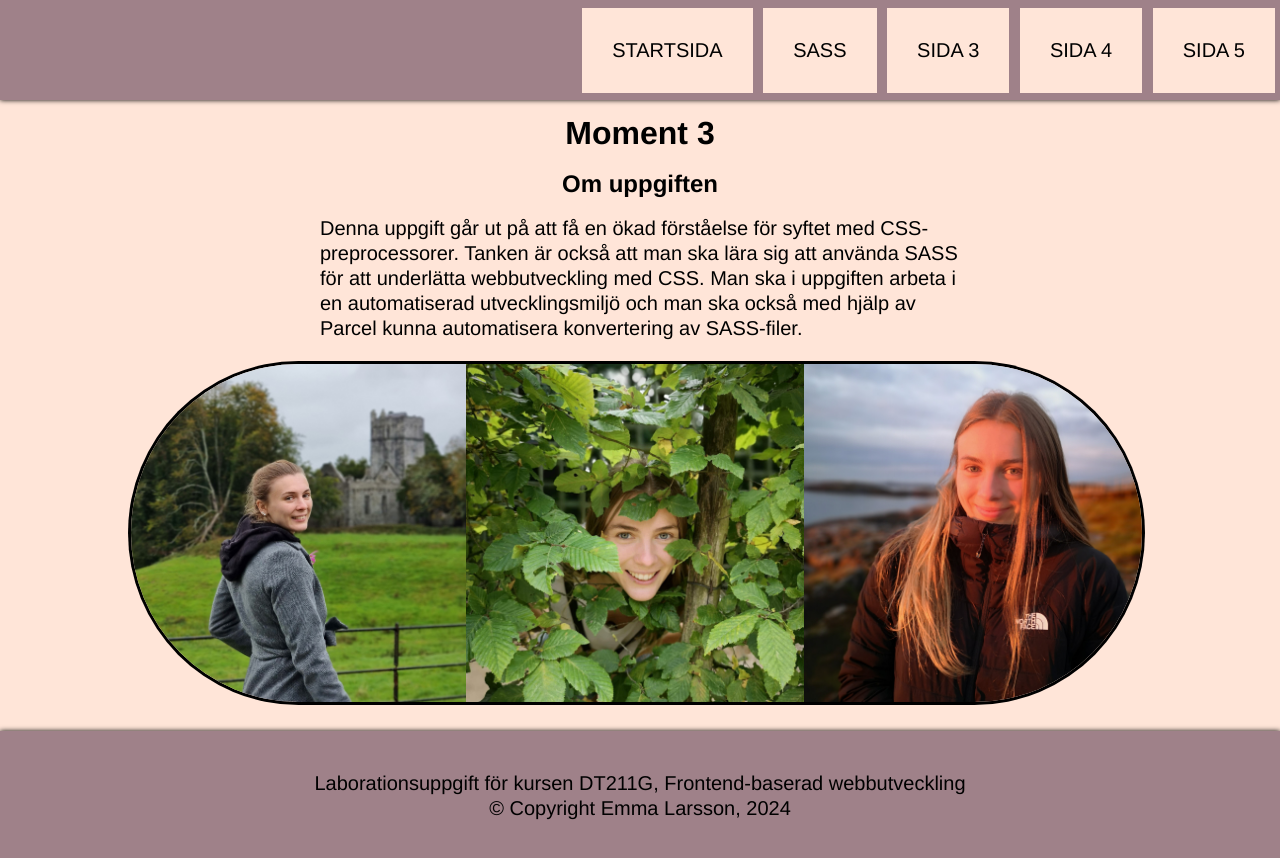
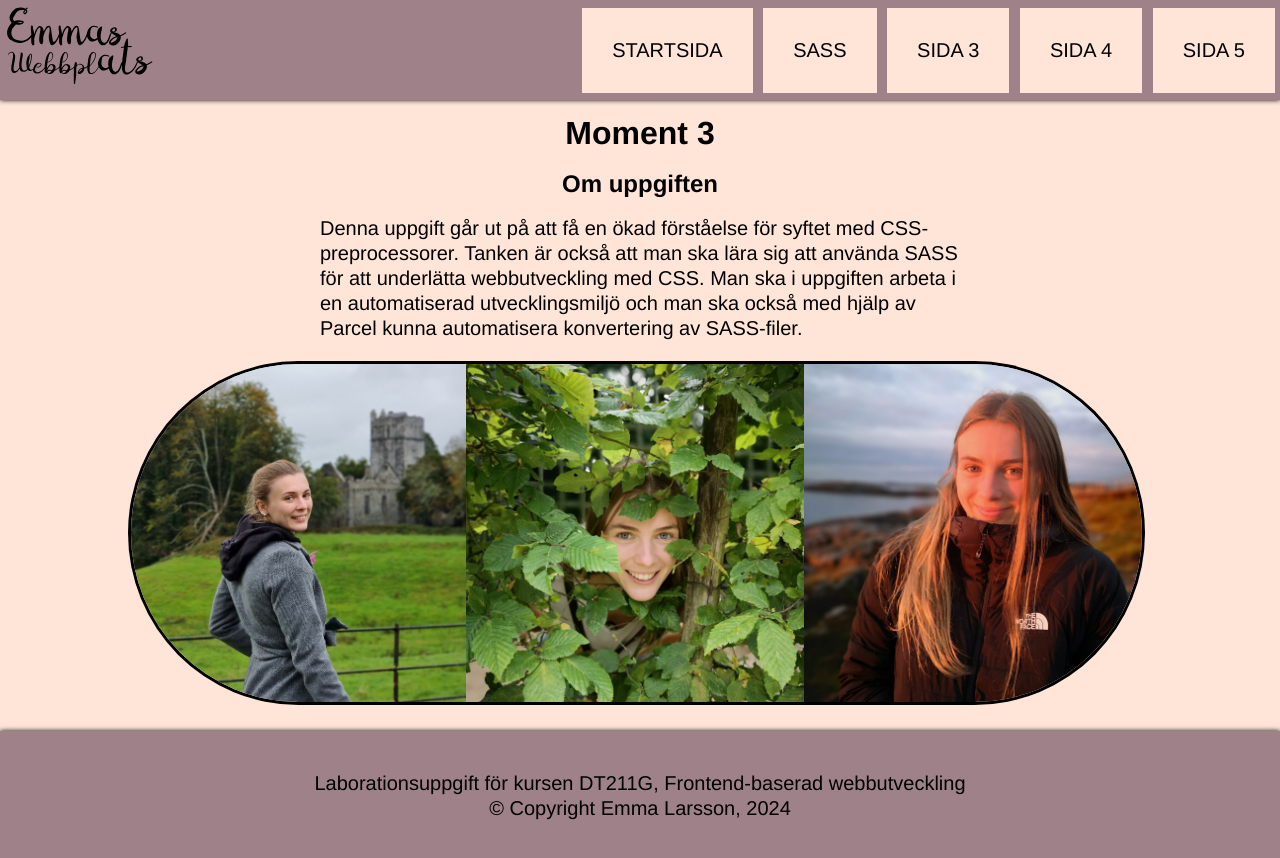
Before and after one commit to QmmaLarsson/Moment3_DT211G, a website built with Parcel: page src/index.html in a window 1280 px wide. Built offline with nearby package versions, Linux system fonts and the light colour scheme.

Commit message:
Lagt till logotyp

```diff
--- a/src/css/_layout.scss
+++ b/src/css/_layout.scss
@@ -44,6 +44,12 @@ header {
     position: fixed;
     top: 0;
     z-index: 1;
+}
+
+#logo {
+    grid-area: 1/1/2/2;
+    margin: auto;
+    padding-left: 5px;
 }
 
 
@@ -100,9 +106,9 @@ header {
     @include component.button-styling(0, solid)
 }
 
-/*Skärmstorlekar med en maxbredd på 800px få en annorlunda meny. En meny som ligger till höger på sidan och som täcker hela förnstrets view height.
+/*Skärmstorlekar med en maxbredd på 900px får en annorlunda meny. En meny som ligger till höger på sidan och som täcker hela förnstrets view height.
 Länkarna ligger i en lista istället för på rad.*/
-@media screen and (max-width: 800px) {
+@media screen and (max-width: 900px) {
     header {
         grid-template-columns: 20% 60% 20%;
     }
@@ -200,7 +206,7 @@ footer {
         background-color: base.$purple-complement-darkmode;
     }
 
-    @media screen and (max-width: 800px) {
+    @media screen and (max-width: 900px) {
         #huvudmeny {
             background-color: base.$primary-bg-darkmode;
         }
@@ -264,8 +270,8 @@ footer {
     }
 }
 
-/*Skärmstorlekar med en maxbredd på 800px.*/
-@media screen and (max-width: 800px) {
+/*Skärmstorlekar med en maxbredd på 900px.*/
+@media screen and (max-width: 900px) {
     #container1 {
         #text1 {
             margin-left: 10%;
@@ -312,7 +318,7 @@ footer {
     margin-right: 25%;
 }
 
-@media screen and (max-width: 800px) {
+@media screen and (max-width: 900px) {
     #container2 {
         margin-left: 10%;
         margin-right: 10%;
--- a/src/index.html
+++ b/src/index.html
@@ -13,6 +13,8 @@
 <body>
 
     <header>
+
+        <a id="logo" href="index.html"><img src="images/logo.svg" alt="Emmas webbplats logotyp"></a>
 
         <!-- En knapp för att öppna meny på mindre skärmar -->
         <button id="openmenu" class="button">
```
Also changed, not shown: src/sass.html (+2 -0 lines), src/images/logo.svg (added).
